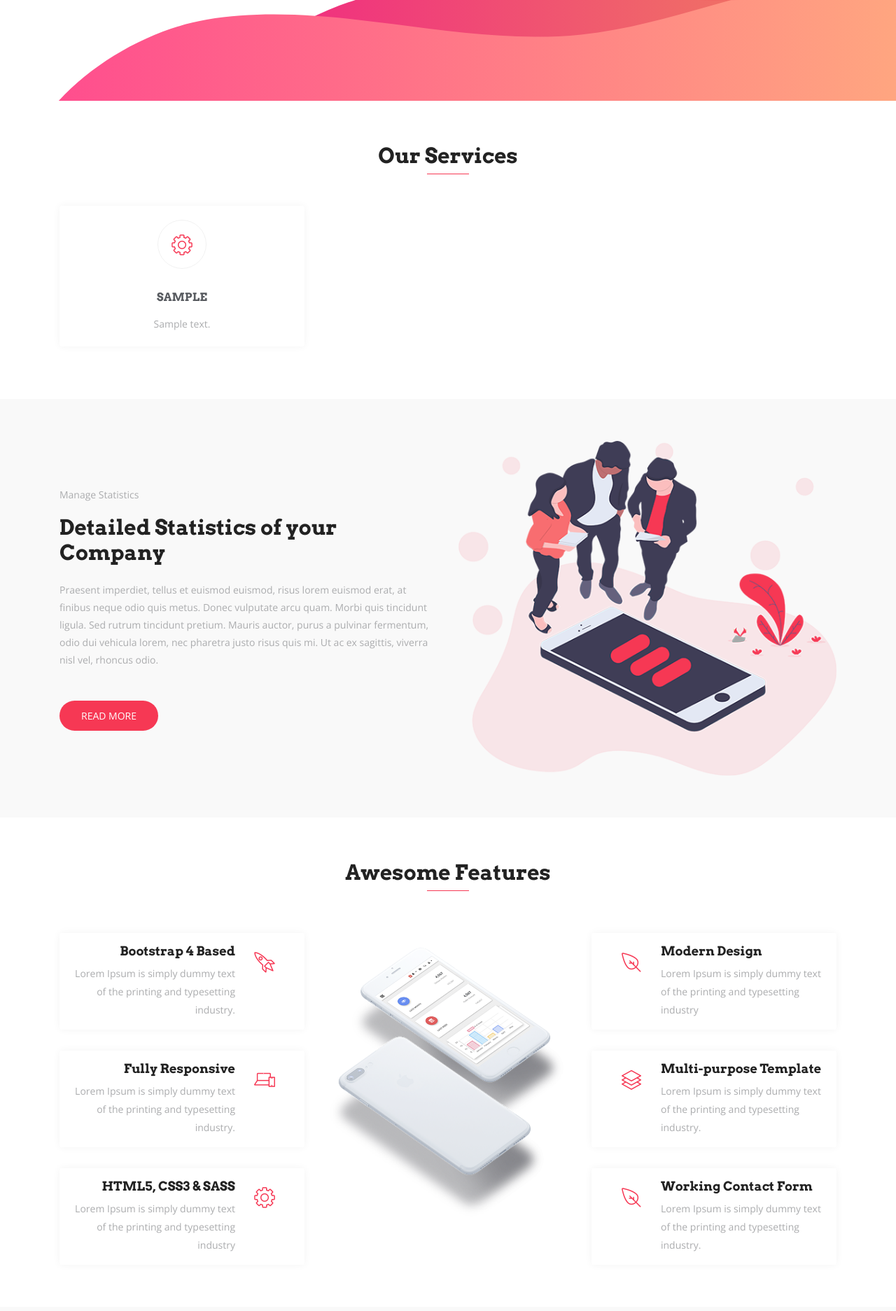
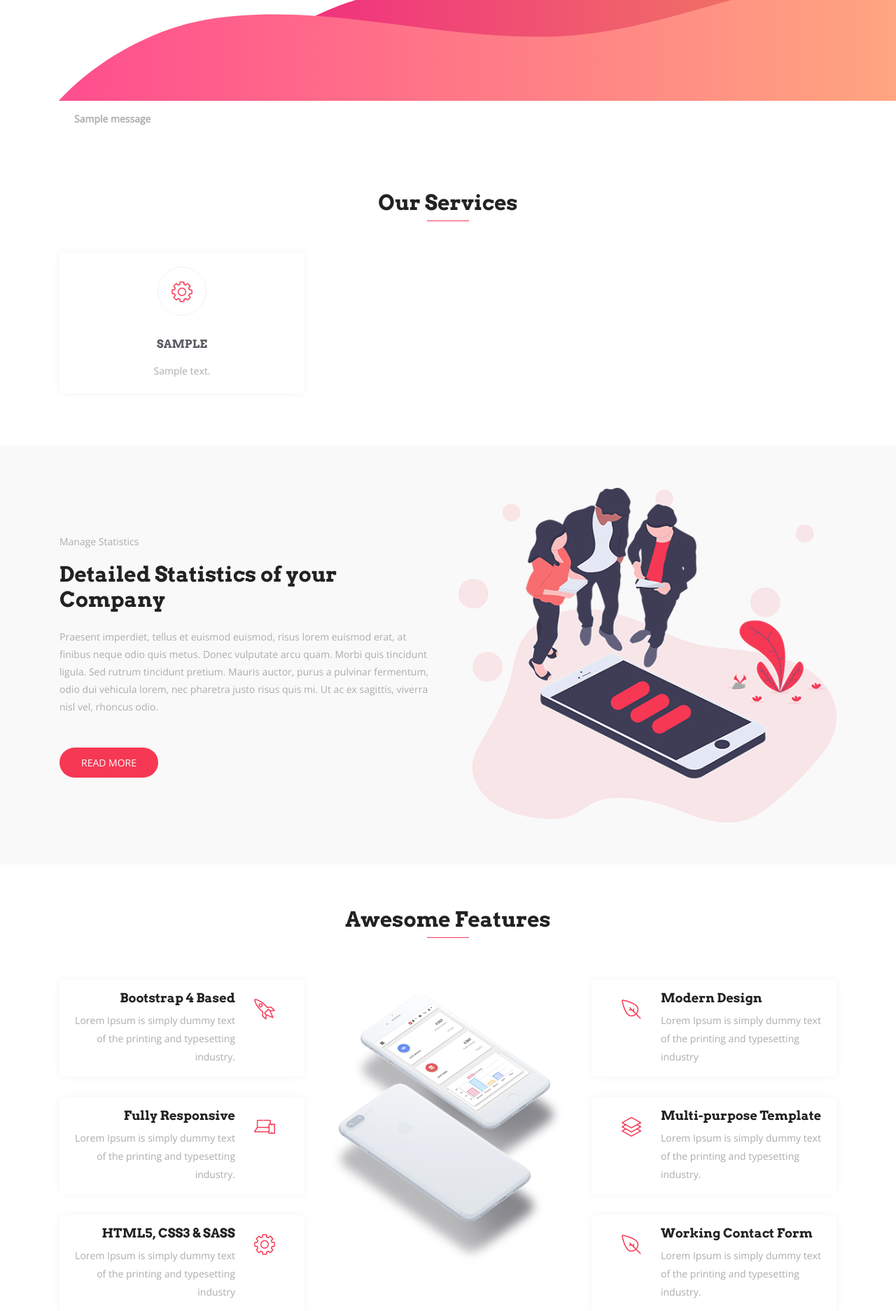
Before and after one commit to AdrianoRobson/django-implementacao-template, a Django app: page / in a window 1280 px wide. Shown: the part 506-2379 px from the top of the page at 70% size. Run offline with Django 3.2, Linux system fonts and the light colour scheme; tables that the repository leaves empty hold one stand-in row (values such as "Sample post"); one stand-in notice (Sample message) is shown; some libraries are stand-ins or nearby versions; some web fonts are replaced.

Commit message:
Criação do container para mostrar o status do envio de email dentro do hero-section

```diff
--- a/core/templates/base.html
+++ b/core/templates/base.html
@@ -96,6 +96,18 @@
           </div>
         </div>
       </div>
+
+      <div class="container">
+        {% if messages %}
+        {% for m in messages %}
+        <div class="alert alert-{{m.tag}}">
+          <button type="button" class="close" data-dismiss="alert"></button>
+          <strong>{{ m }}</strong>
+        </div>
+        {% endfor %}
+        {% endif %}
+      </div>
+
       <!-- Hero Area End -->
     </header>
     <!-- Header Area wrapper End -->
```
